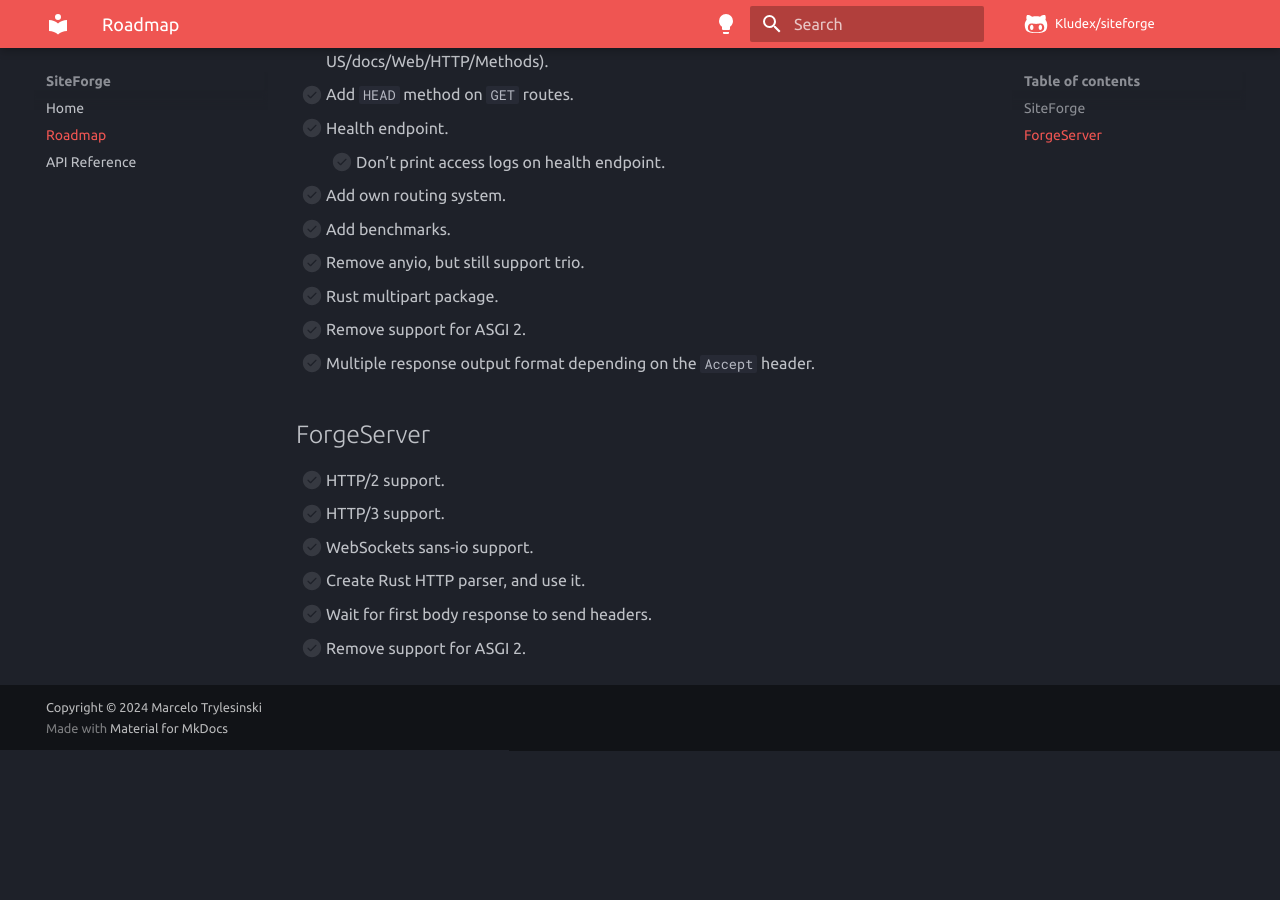
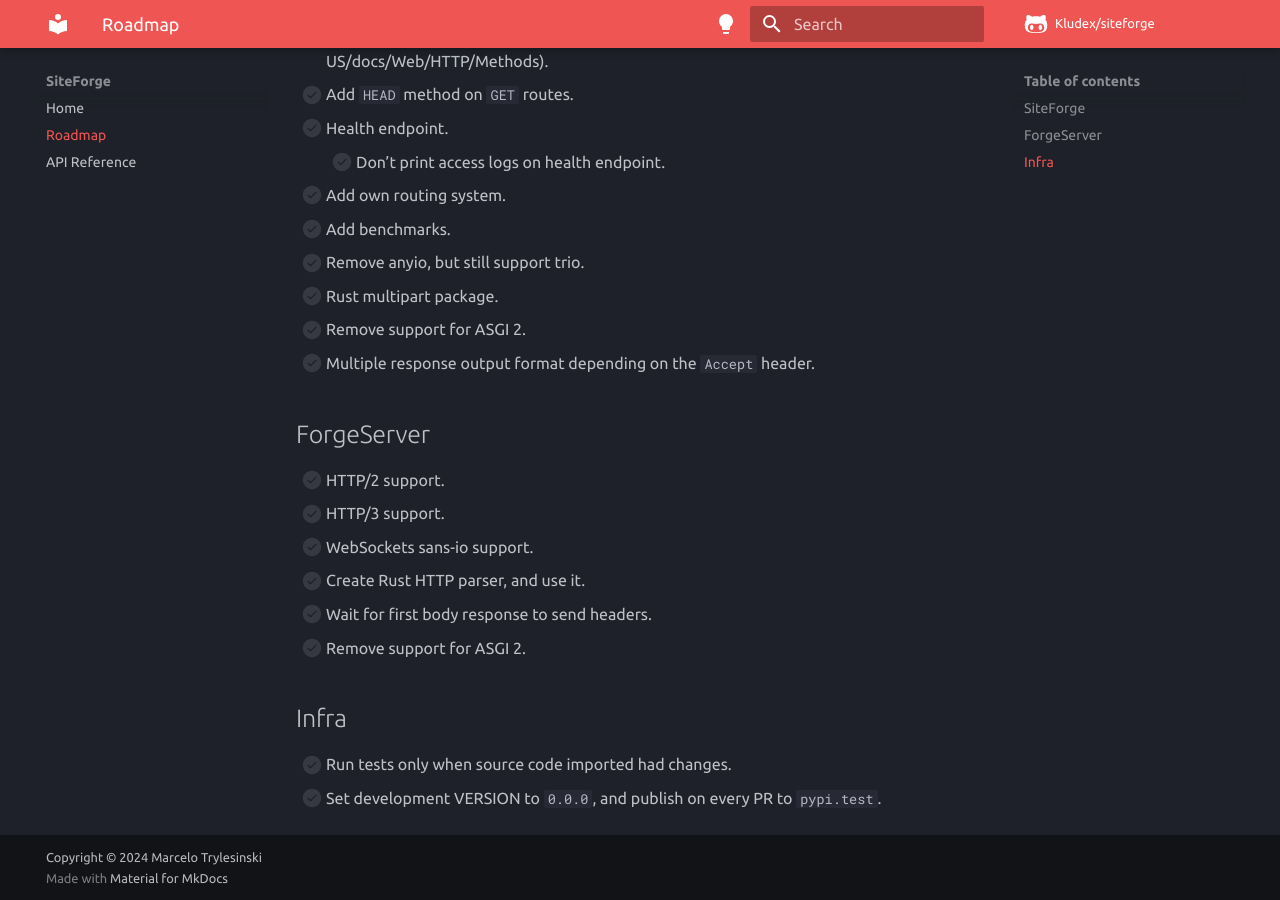
Before and after one commit to Kludex/siteforge, an MkDocs documentation site: the page built from docs/roadmap.md, in a window 1280 px wide and 900 px high, scrolled down 569 px. Built offline with MkDocs 1.6.1 and Material for MkDocs 9.7.7, drawn with Linux system fonts in a browser that asks for light colours; comment, search, counter and statistics services are not loaded; before the commit the page ends 1319 px from its top, so only the background shows below that.

```diff
--- a/docs/roadmap.md
+++ b/docs/roadmap.md
@@ -29,3 +29,8 @@
 - [ ] Create Rust HTTP parser, and use it.
 - [ ] Wait for first body response to send headers.
 - [ ] Remove support for ASGI 2.
+
+## Infra
+
+- [ ] Run tests only when source code imported had changes.
+- [ ] Set development VERSION to `0.0.0`, and publish on every PR to `pypi.test`.
```
Also changed, not shown: 1 other file.
